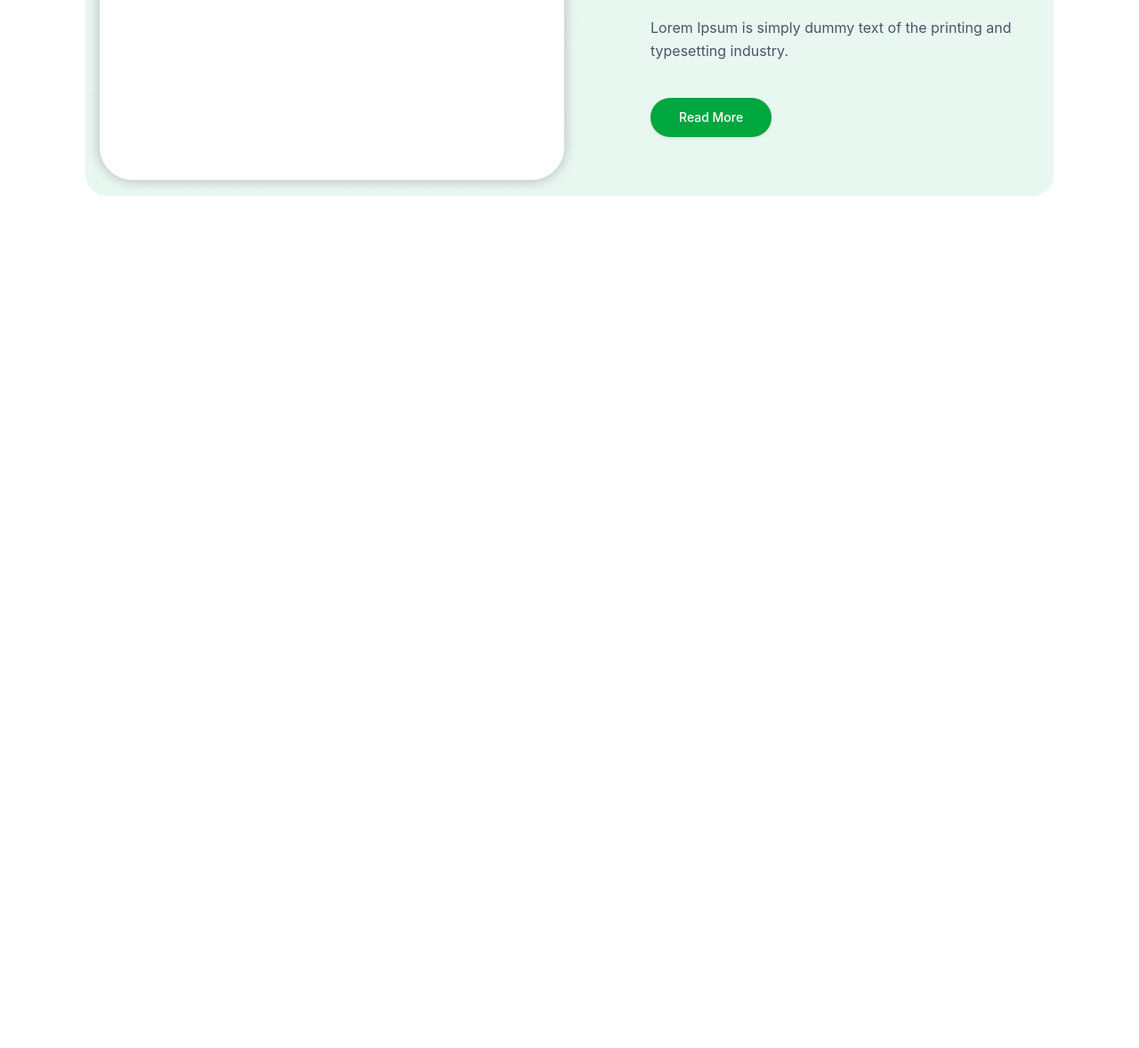
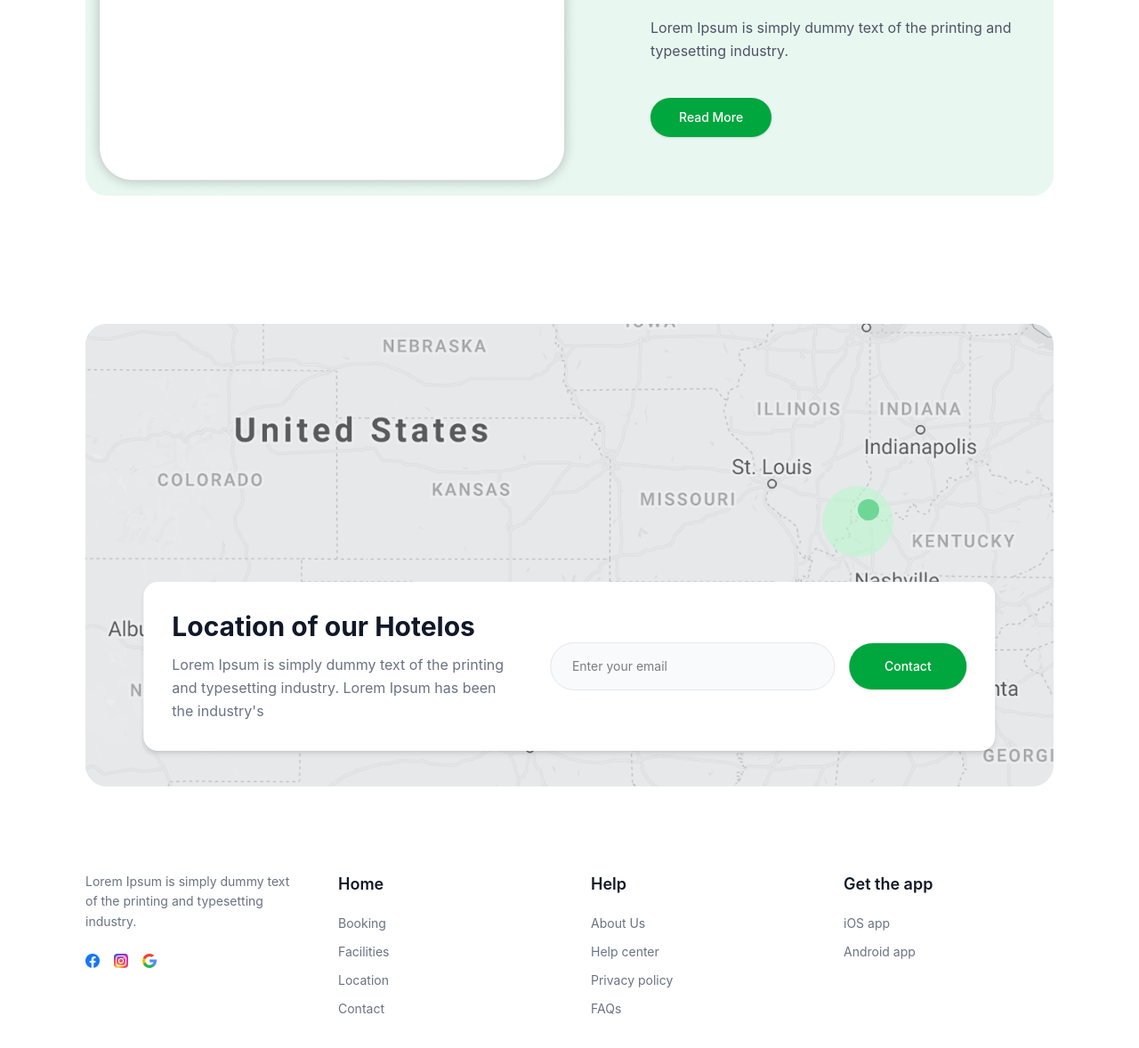
Before and after one commit to saidmuhiddin2024-cloud/git3-classwork3, a website: page src/Rizo.html in a window 1280 px wide. Shown: the part 2819-3997 px from the top of the page at 89% size. Before the commit the page ends 3119 px from the top, so only its background shows below. Drawn offline with nearby package versions, Linux system fonts and the light colour scheme; files that its build step writes are made by us from their sources.

Commit message:
tred: section 6 & footer

```diff
--- a/src/Rizo.html
+++ b/src/Rizo.html
@@ -517,5 +517,97 @@
   </div>
 </section>
 
+    <section class="max-w-6xl mx-auto px-4 sm:px-6 lg:px-8 pt-16 pb-20">
+  <div class="relative rounded-3xl overflow-hidden bg-gray-200 h-[520px]">
+    <img
+      src="./photoR/map.png"
+      class="w-full h-full object-cover opacity-70"
+      alt="Map"
+    />
+
+    <div
+      class="absolute top-[38%] right-[18%] w-6 h-6 rounded-full bg-green-600"
+    ></div>
+    <div
+      class="absolute top-[35%] right-[16.5%] w-20 h-20 rounded-full bg-green-200 opacity-60"
+    ></div>
+
+    <div
+      class="absolute bottom-10 left-1/2 -translate-x-1/2 w-[92%] sm:w-[88%] bg-white rounded-2xl shadow-md px-8 py-8 flex flex-col lg:flex-row items-start lg:items-center justify-between gap-8"
+    >
+      <div class="max-w-xl">
+        <h2 class="text-3xl font-bold text-gray-900">
+          Location of our Hotelos
+        </h2>
+        <p class="mt-3 text-gray-500 leading-relaxed text-sm sm:text-base">
+          Lorem Ipsum is simply dummy text of the printing and typesetting
+          industry. Lorem Ipsum has been the industry's
+        </p>
+      </div>
+
+      <div class="flex items-center gap-4 w-full lg:w-auto">
+        <input
+          type="email"
+          placeholder="Enter your email"
+          class="w-full lg:w-[320px] px-6 py-4 rounded-full bg-gray-50 border border-gray-200 text-sm outline-none focus:ring-2 focus:ring-green-200"
+        />
+
+        <button
+          class="px-10 py-4 rounded-full bg-green-600 text-white font-medium text-sm shadow-sm hover:bg-green-700 transition whitespace-nowrap"
+        >
+          Contact
+        </button>
+      </div>
+    </div>
+  </div>
+
+  <footer class="mt-24">
+    <div
+      class="grid grid-cols-1 md:grid-cols-2 lg:grid-cols-4 gap-12 items-start"
+    >
+      <div>
+        <p class="text-gray-500 text-sm leading-relaxed max-w-xs">
+          Lorem Ipsum is simply dummy text <br />
+          of the printing and typesetting <br />
+          industry.
+        </p>
+
+        <div class="flex items-center gap-4 mt-6">
+          <img src="./photoR/Group 23.png" alt="">
+          <img src="./photoR/Group 24.png" alt="">
+          <img src="./photoR/search 1.png" alt="">
+        </div>
+      </div>
+
+      <div>
+        <h3 class="text-lg font-semibold text-gray-900">Home</h3>
+        <ul class="mt-5 space-y-3 text-gray-500 text-sm">
+          <li><a href="#" class="hover:text-gray-800">Booking</a></li>
+          <li><a href="#" class="hover:text-gray-800">Facilities</a></li>
+          <li><a href="#" class="hover:text-gray-800">Location</a></li>
+          <li><a href="#" class="hover:text-gray-800">Contact</a></li>
+        </ul>
+      </div>
+
+      <div>
+        <h3 class="text-lg font-semibold text-gray-900">Help</h3>
+        <ul class="mt-5 space-y-3 text-gray-500 text-sm">
+          <li><a href="#" class="hover:text-gray-800">About Us</a></li>
+          <li><a href="#" class="hover:text-gray-800">Help center</a></li>
+          <li><a href="#" class="hover:text-gray-800">Privacy policy</a></li>
+          <li><a href="#" class="hover:text-gray-800">FAQs</a></li>
+        </ul>
+      </div>
+
+      <div>
+        <h3 class="text-lg font-semibold text-gray-900">Get the app</h3>
+        <ul class="mt-5 space-y-3 text-gray-500 text-sm">
+          <li><a href="#" class="hover:text-gray-800">iOS app</a></li>
+          <li><a href="#" class="hover:text-gray-800">Android app</a></li>
+        </ul>
+      </div>
+    </div>
+  </footer>
+</section>
 </body>
 </html>
```
Also changed, not shown: src/photoR/Group 23.png (added), src/photoR/Group 24.png (added), src/photoR/map.png (added), src/photoR/search 1.png (added).
